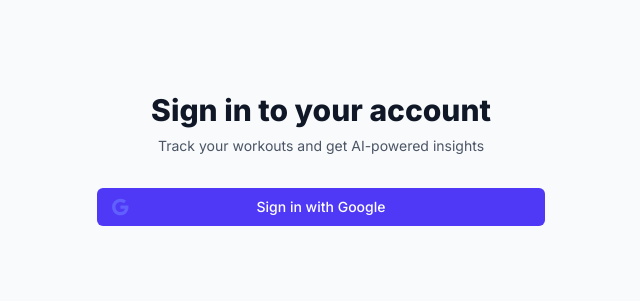
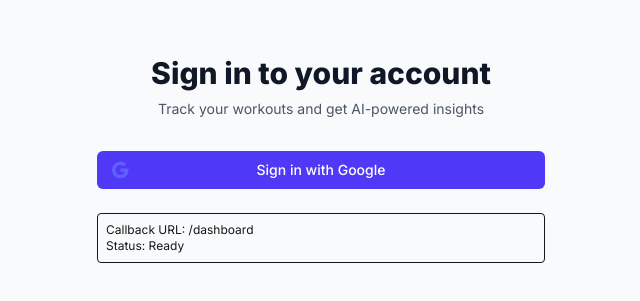
Before and after one commit to kanishk-jain-01/gymmentorai, a Next.js app: page /auth/signin in a window 1280 px wide. Shown: the part 253-554 px from the top of the page, without its empty margins (319-959 px from the left). Built offline with nearby package versions, Linux system fonts and the light colour scheme.

Commit message:
fix: improve authentication flow with better debugging and error handling

```diff
--- a/src/app/auth/signin/page.tsx
+++ b/src/app/auth/signin/page.tsx
@@ -2,16 +2,50 @@
 
 import { signIn } from 'next-auth/react';
 import { useEffect, useState } from 'react';
+import { useRouter } from 'next/navigation';
 
 export default function SignIn() {
   const [callbackUrl, setCallbackUrl] = useState('/dashboard');
+  const [isRedirecting, setIsRedirecting] = useState(false);
+  const router = useRouter();
 
   useEffect(() => {
     // Check if we're being redirected from somewhere
-    const urlParams = new URLSearchParams(window.location.search);
-    const redirectUrl = urlParams.get('callbackUrl') || '/dashboard';
-    setCallbackUrl(redirectUrl);
+    if (typeof window !== 'undefined') {
+      const urlParams = new URLSearchParams(window.location.search);
+      const redirectUrl = urlParams.get('callbackUrl');
+      if (redirectUrl) {
+        console.log('Setting callback URL to:', redirectUrl);
+        setCallbackUrl(redirectUrl);
+      }
+    }
   }, []);
+
+  const handleSignIn = async () => {
+    setIsRedirecting(true);
+    console.log('Signing in with Google, callback URL:', callbackUrl);
+
+    try {
+      const result = await signIn('google', {
+        callbackUrl,
+        redirect: true
+      });
+
+      console.log('Sign-in result:', result);
+
+      // If signIn returns (it shouldn't with redirect: true)
+      if (result?.ok && result?.url) {
+        console.log('Manually redirecting to:', result.url);
+        router.push(result.url);
+      } else if (!result?.ok) {
+        console.error('Sign-in failed:', result?.error);
+        setIsRedirecting(false);
+      }
+    } catch (error) {
+      console.error('Error during sign-in:', error);
+      setIsRedirecting(false);
+    }
+  };
 
   return (
     <div className="min-h-screen flex items-center justify-center bg-gray-50 py-12 px-4 sm:px-6 lg:px-8">
@@ -26,16 +60,25 @@
         </div>
         <div className="mt-8 space-y-6">
           <button
-            onClick={() => signIn('google', { callbackUrl })}
-            className="group relative w-full flex justify-center py-2 px-4 border border-transparent text-sm font-medium rounded-md text-white bg-indigo-600 hover:bg-indigo-700 focus:outline-none focus:ring-2 focus:ring-offset-2 focus:ring-indigo-500"
+            onClick={handleSignIn}
+            disabled={isRedirecting}
+            className="group relative w-full flex justify-center py-2 px-4 border border-transparent text-sm font-medium rounded-md text-white bg-indigo-600 hover:bg-indigo-700 focus:outline-none focus:ring-2 focus:ring-offset-2 focus:ring-indigo-500 disabled:opacity-70"
           >
             <span className="absolute left-0 inset-y-0 flex items-center pl-3">
               <svg className="h-5 w-5 text-indigo-500 group-hover:text-indigo-400" xmlns="http://www.w3.org/2000/svg" viewBox="0 0 24 24" fill="currentColor">
                 <path d="M12.545,10.239v3.821h5.445c-0.712,2.315-2.647,3.972-5.445,3.972c-3.332,0-6.033-2.701-6.033-6.032s2.701-6.032,6.033-6.032c1.498,0,2.866,0.549,3.921,1.453l2.814-2.814C17.503,2.988,15.139,2,12.545,2C7.021,2,2.543,6.477,2.543,12s4.478,10,10.002,10c8.396,0,10.249-7.85,9.426-11.748L12.545,10.239z"/>
               </svg>
             </span>
-            Sign in with Google
+            {isRedirecting ? 'Redirecting...' : 'Sign in with Google'}
           </button>
+
+          {/* Debug info */}
+          {process.env.NODE_ENV !== 'production' && (
+            <div className="mt-4 p-2 border rounded bg-gray-50 text-xs">
+              <p>Callback URL: {callbackUrl}</p>
+              <p>Status: {isRedirecting ? 'Redirecting' : 'Ready'}</p>
+            </div>
+          )}
         </div>
       </div>
     </div>
--- a/src/app/dashboard/page.tsx
+++ b/src/app/dashboard/page.tsx
@@ -35,13 +35,18 @@
   const [isLoading, setIsLoading] = useState(true);
 
   useEffect(() => {
+    console.log('Dashboard - Session status:', status);
+    console.log('Dashboard - Session data:', session);
+
     if (status === 'unauthenticated') {
+      console.log('User is not authenticated, redirecting to sign-in');
       router.push('/auth/signin?callbackUrl=/dashboard');
     }
-  }, [status, router]);
+  }, [status, router, session]);
 
   useEffect(() => {
-    if (session) {
+    if (session?.user?.id) {
+      console.log('User is authenticated, fetching workouts');
       fetchWorkouts();
     }
   }, [session]);
@@ -49,7 +54,9 @@
   const fetchWorkouts = async () => {
     try {
       setIsLoading(true);
+      console.log('Fetching workouts...');
       const response = await axios.get('/api/workout');
+      console.log('Workouts response:', response.data);
       setWorkouts(response.data.workouts || []);
     } catch (error) {
       console.error('Error fetching workouts:', error);
@@ -69,7 +76,7 @@
     );
   }
 
-  if (!session) {
+  if (status === 'unauthenticated') {
     return (
       <Layout>
         <div className="flex justify-center items-center h-64">
@@ -87,6 +94,13 @@
           <p className="mt-1 text-sm text-gray-500">
             Log your workouts and track your progress
           </p>
+          {/* Debug info */}
+          {process.env.NODE_ENV !== 'production' && (
+            <div className="mt-2 p-2 border rounded bg-gray-50 text-xs">
+              <p>User: {session?.user?.name || 'Unknown'}</p>
+              <p>User ID: {session?.user?.id || 'Not available'}</p>
+            </div>
+          )}
         </div>
 
         <div className="grid grid-cols-1 lg:grid-cols-2 gap-8">
```
Also changed, not shown: src/middleware.ts (+7 -0 lines).
